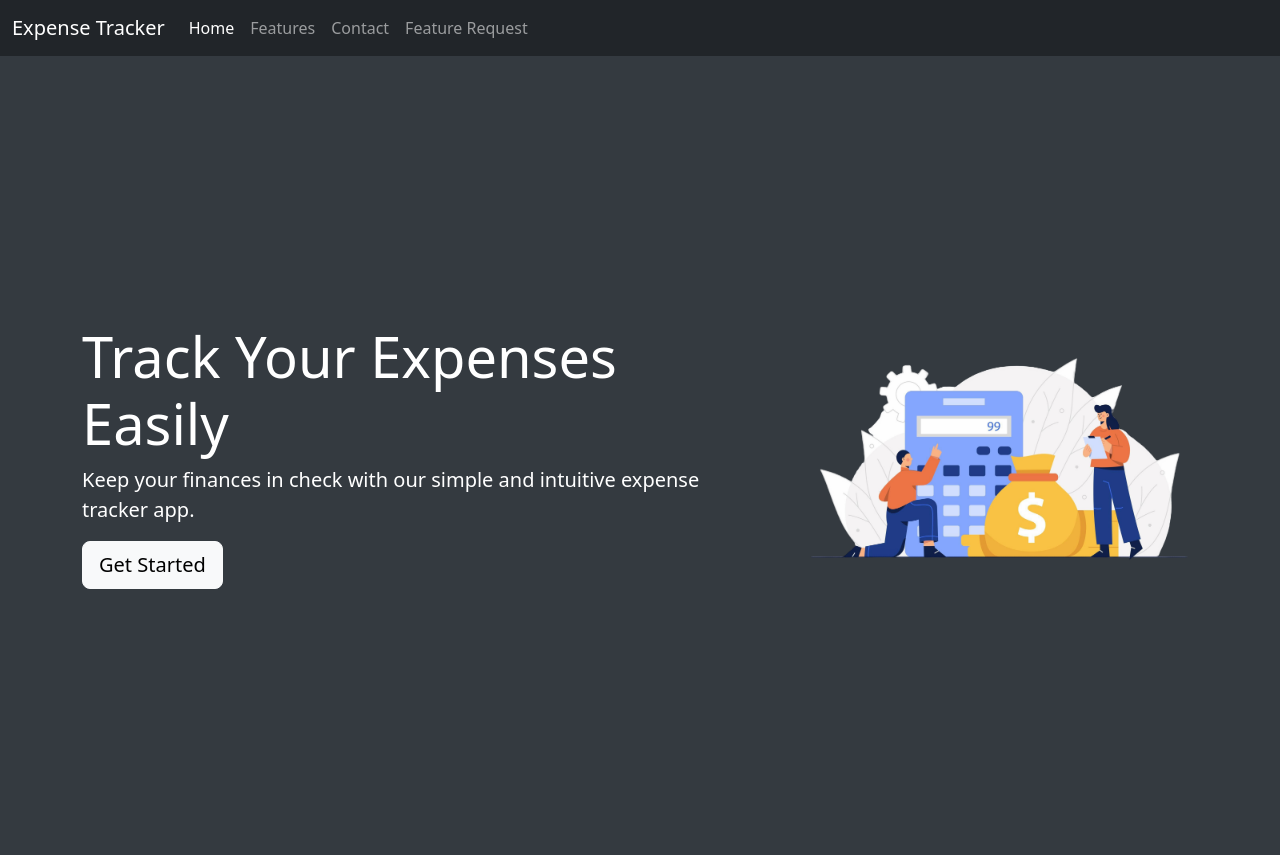
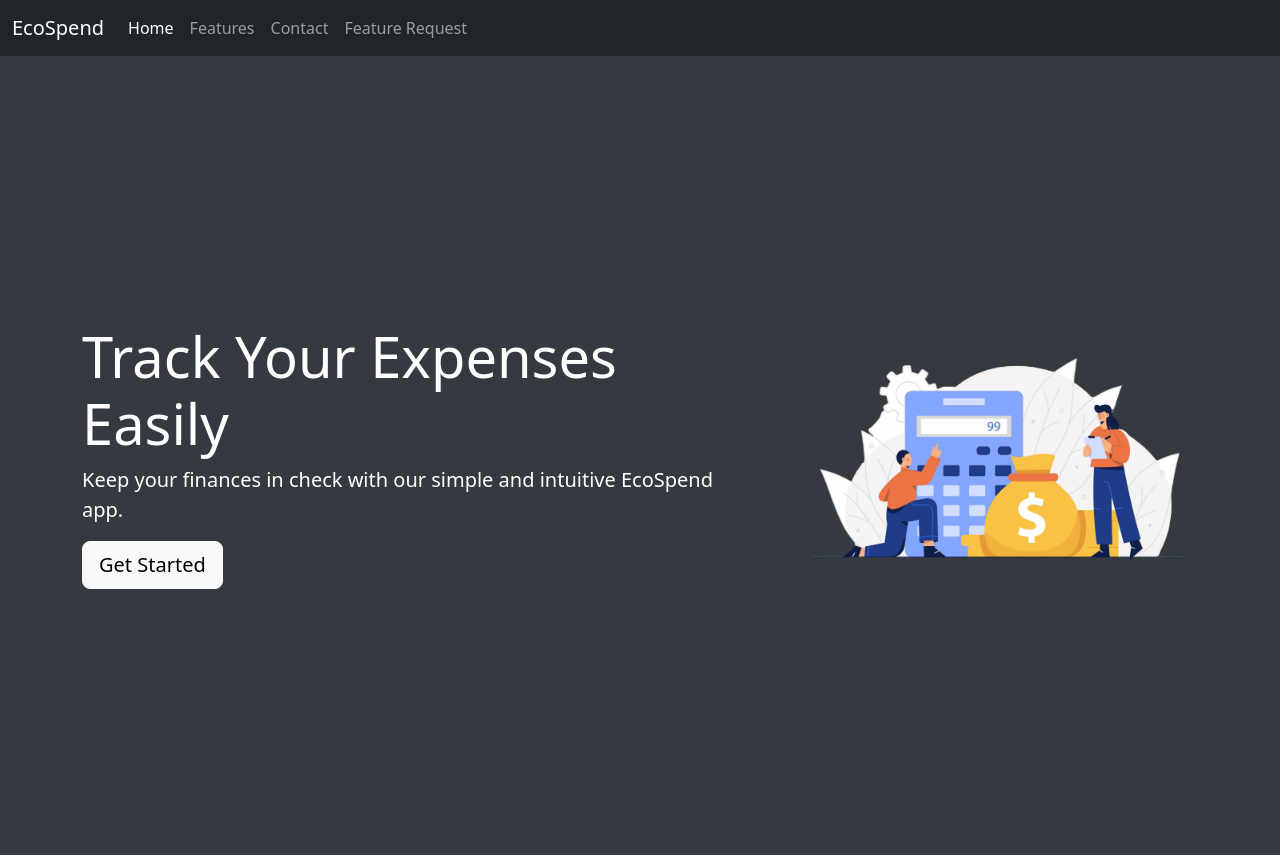
Before and after one commit to iamskpandey/EcoSpend, a PHP site: page /homepage.php in a window 1280 px wide. Shown: the top 855 px of the page. Run offline with PHP 8.4, Linux system fonts and the light colour scheme.

Commit message:
Changing the name

```diff
--- a/carousel.php
+++ b/carousel.php
@@ -2,11 +2,11 @@
     <div class="container d-flex flex-column flex-lg-row align-items-center h-100">
         <div class="hero-text mb-4 mb-lg-0 me-lg-5">
             <h1 class="display-4">Track Your Expenses Easily</h1>
-            <p class="lead">Keep your finances in check with our simple and intuitive expense tracker app.</p>
+            <p class="lead">Keep your finances in check with our simple and intuitive EcoSpend app.</p>
             <a href="index.php" class="btn btn-light btn-lg">Get Started</a>
         </div>
         <div class="hero-image">
-            <img src="./images/landing.png" alt="Expense Tracker" class="img-fluid" style="max-width: 400px;">
+            <img src="./images/landing.png" alt="EcoSpend" class="img-fluid" style="max-width: 400px;">
         </div>
     </div>
 </div>
--- a/contact.php
+++ b/contact.php
@@ -44,7 +44,7 @@ if ($_SERVER["REQUEST_METHOD"] == "POST") {
 <head>
     <meta charset="UTF-8">
     <meta name="viewport" content="width=device-width, initial-scale=1.0">
-    <title>Contact Us - Expense Tracker</title>
+    <title>Contact Us - EcoSpend</title>
     <link rel="stylesheet" href="https://stackpath.bootstrapcdn.com/bootstrap/5.3.0/css/bootstrap.min.css">
     <style>
         .contact-section {
--- a/feature_request.php
+++ b/feature_request.php
@@ -44,7 +44,7 @@ if ($_SERVER["REQUEST_METHOD"] == "POST") {
 <head>
     <meta charset="UTF-8">
     <meta name="viewport" content="width=device-width, initial-scale=1.0">
-    <title>Feature Request - Expense Tracker</title>
+    <title>Feature Request - EcoSpend</title>
     <link rel="stylesheet" href="https://stackpath.bootstrapcdn.com/bootstrap/5.3.0/css/bootstrap.min.css">
     <style>
         .feature-request-section {
--- a/features.php
+++ b/features.php
@@ -4,7 +4,7 @@
 <head>
     <meta charset="UTF-8">
     <meta name="viewport" content="width=device-width, initial-scale=1.0">
-    <title>Features - Expense Tracker</title>
+    <title>Features - EcoSpend</title>
     <link rel="stylesheet" href="https://stackpath.bootstrapcdn.com/bootstrap/5.3.0/css/bootstrap.min.css">
     <style>
         .feature-card {
@@ -67,7 +67,7 @@
                         <div class="card-body">
                             <h5 class="card-title">Mobile-Friendly</h5>
                             <hr>
-                            <p class="card-text">Access your expense tracker on the go with a fully responsive design optimized for mobile devices.</p>
+                            <p class="card-text">Access your EcoSpend on the go with a fully responsive design optimized for mobile devices.</p>
                         </div>
                     </div>
                 </div>
--- a/footer.php
+++ b/footer.php
@@ -22,7 +22,7 @@
             <a href="#" class="text-white me-3"><i class="fab fa-instagram"></i></a>
             <a href="#" class="text-white"><i class="fab fa-linkedin-in"></i></a>
         </div>
-        <p class="mb-0">&copy; <?php echo date("Y"); ?> Expense Tracker. All rights reserved.</p>
+        <p class="mb-0">&copy; <?php echo date("Y"); ?> EcoSpend. All rights reserved.</p>
     </div>
 </footer>
 </body>
--- a/homepage.php
+++ b/homepage.php
@@ -5,7 +5,7 @@
     <meta charset="UTF-8">
     <meta name="viewport" content="width=device-width, initial-scale=1.0">
     <link rel="stylesheet" href="styles.css">
-    <title>Expense Tracker</title>
+    <title>EcoSpend</title>
 </head>
 
 <body>
--- a/index.php
+++ b/index.php
@@ -34,7 +34,7 @@ if ($_SERVER['REQUEST_METHOD'] === 'POST') {
     <meta charset="UTF-8">
     <meta http-equiv="X-UA-Compatible" content="IE=edge">
     <meta name="viewport" content="width=device-width, initial-scale=1.0">
-    <title>Expense Tracker</title>
+    <title>EcoSpend</title>
     <link href="https://cdn.jsdelivr.net/npm/bootstrap@5.3.0/dist/css/bootstrap.min.css" rel="stylesheet">
     <link rel="stylesheet" href="https://cdnjs.cloudflare.com/ajax/libs/font-awesome/6.0.0-beta3/css/all.min.css">
     <style>
--- a/navbar.php
+++ b/navbar.php
@@ -14,7 +14,7 @@ $current_page = basename($_SERVER['PHP_SELF']);
 <body>
     <nav class="navbar navbar-expand-lg bg-dark" data-bs-theme="dark">
         <div class="container-fluid">
-            <a class="navbar-brand" href="homepage.php">Expense Tracker</a>
+            <a class="navbar-brand" href="homepage.php">EcoSpend</a>
             <button class="navbar-toggler" type="button" data-bs-toggle="collapse" data-bs-target="#navbarNav" aria-controls="navbarNav" aria-expanded="false" aria-label="Toggle navigation">
                 <span class="navbar-toggler-icon"></span>
             </button>
```
